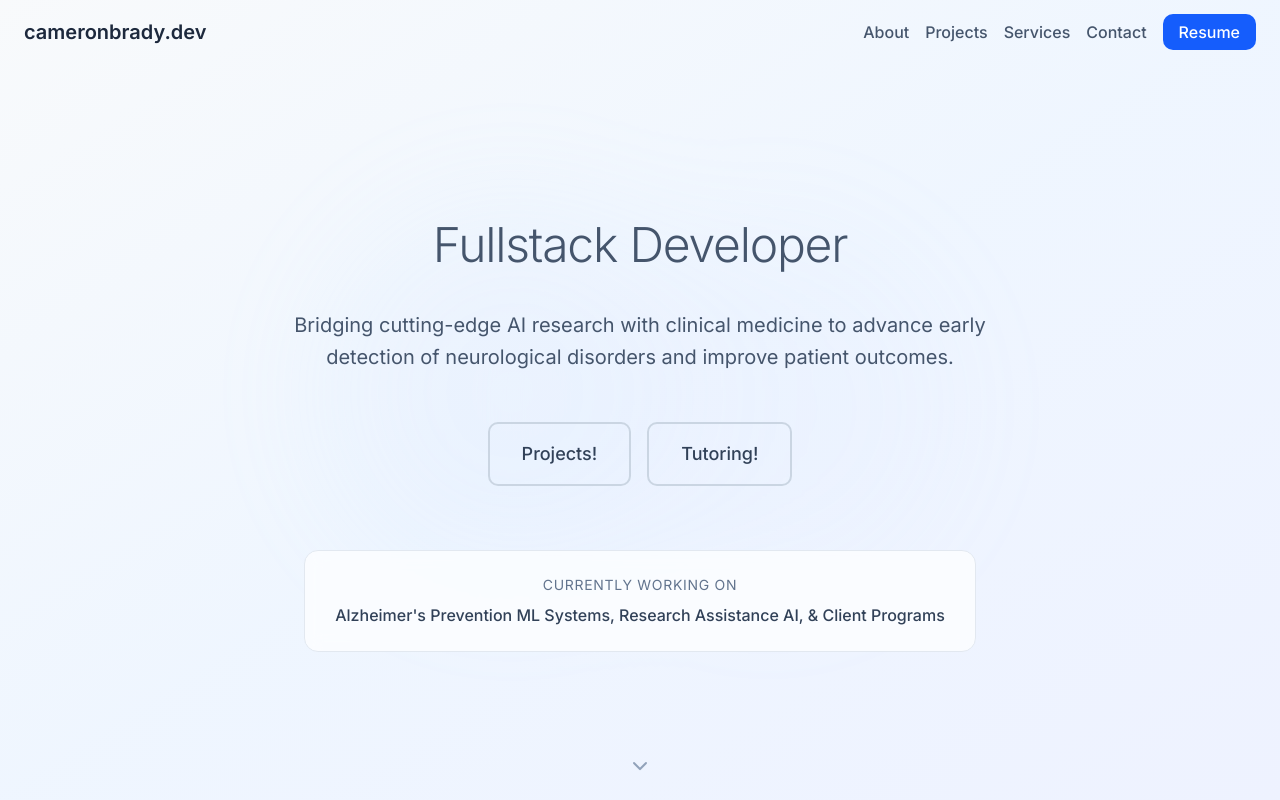
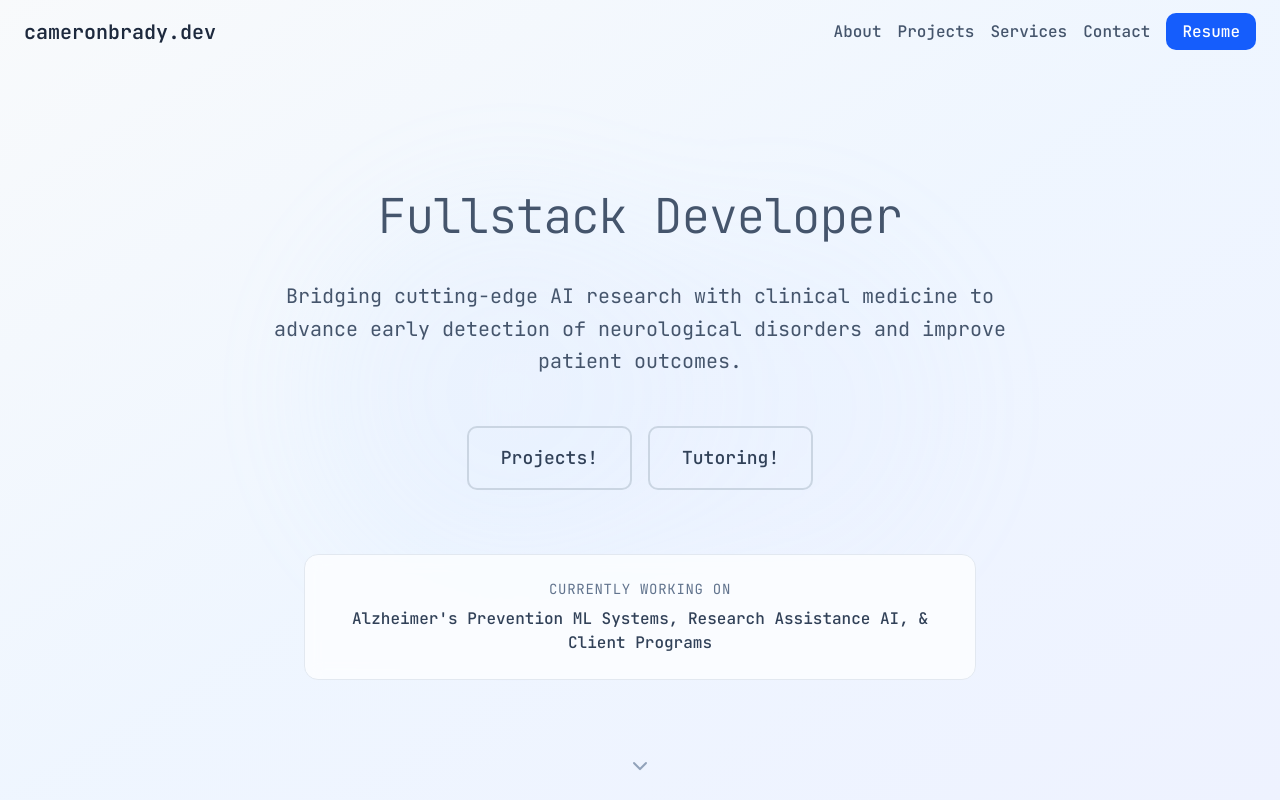
Before and after one commit to cameronbrady1527/portfolio-v2, a Next.js app: page / in a window 1280 px wide. Shown: the top 800 px of the page. Built offline with nearby package versions, Linux system fonts and the light colour scheme.

Commit message:
font change to monospaced jetbrains

```diff
--- a/src/app/layout.tsx
+++ b/src/app/layout.tsx
@@ -1,6 +1,6 @@
 // app/layout.tsx - Updated root layout
 import './globals.css'
-import { Inter } from 'next/font/google'
+import { Inter, JetBrains_Mono } from 'next/font/google'
 import type { Metadata } from 'next'
 import { Toaster } from "sonner"
 import { Github, Linkedin } from 'lucide-react'
@@ -8,7 +8,8 @@ import Link from 'next/link'
 
 import Navigation from '@/components/Navigation'
 
-const inter = Inter({ subsets: ['latin'] })
+// const inter = Inter({ subsets: ['latin'] })
+const jetbrainsMono = JetBrains_Mono({ subsets: ['latin'] });
 
 export const metadata: Metadata = {
   title: 'Cameron Brady - ML Researcher & Future Neurosurgeon',
@@ -34,7 +35,7 @@ export default function RootLayout({
 }) {
   return (
     <html lang="en" className="scroll-smooth">
-      <body className={`${inter.className} antialiased bg-slate-50`}>
+      <body className={`${jetbrainsMono.className} antialiased bg-slate-50`}>
         <Navigation />
         <main className="min-h-screen">
           {children}
```
